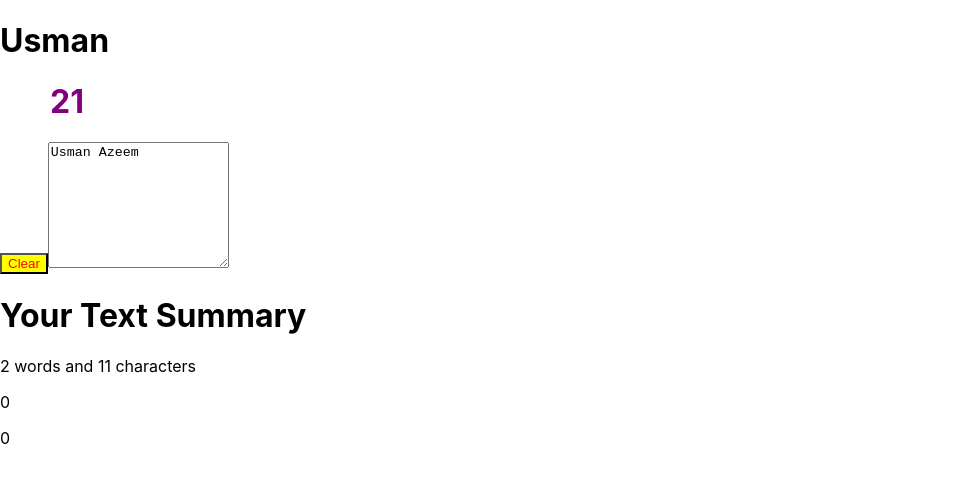
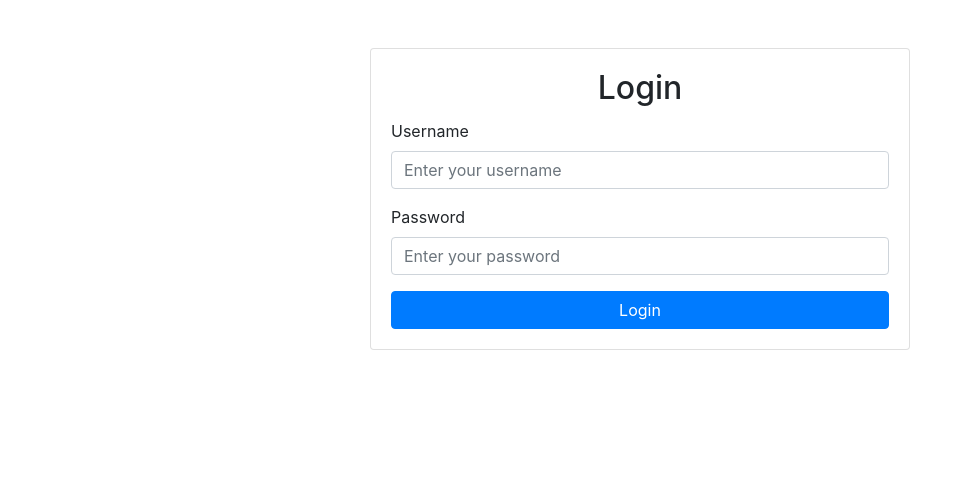
Before and after one commit to zaidkhan2001/Vogue-Vista, a React (Create React App) app: page / in a window 1280 px wide. Shown: the top 482 px of the page, without its empty margins (0-973 px from the left). Built offline with nearby package versions, Linux system fonts and the light colour scheme.

Commit message:
new changes login page

```diff
--- a/public/index.html
+++ b/public/index.html
@@ -3,6 +3,12 @@
 <head>
   <meta charset="utf-8" />
   <link rel="icon" href="%PUBLIC_URL%/favicon.ico" />
+  <link
+  rel="stylesheet"
+  href="https://stackpath.bootstrapcdn.com/bootstrap/4.5.2/css/bootstrap.min.css"
+  integrity="sha384-JcKb8q3iqJ61gNV9KGb8thSsNjpSL0n8PARn9HuZOnIxN0hoP+VmmDGMN5t9UJ0Z"
+  crossorigin="anonymous"
+/>
   <meta name="viewport" content="width=device-width, initial-scale=1" />
   <meta name="theme-color" content="#000000" />
   <meta
--- /dev/null
+++ b/src/Login.jsx
@@ -0,0 +1,42 @@
+import React from 'react';
+
+const Login = () => {
+  return (
+    <div className="container mt-5">
+      <div className="row justify-content-center">
+        <div className="col-md-6">
+          <div className="card">
+            <div className="card-body">
+              <h2 className="card-title text-center">Login</h2>
+              <form>
+                <div className="form-group">
+                  <label htmlFor="username">Username</label>
+                  <input
+                    type="text"
+                    className="form-control"
+                    id="username"
+                    placeholder="Enter your username"
+                  />
+                </div>
+                <div className="form-group">
+                  <label htmlFor="password">Password</label>
+                  <input
+                    type="password"
+                    className="form-control"
+                    id="password"
+                    placeholder="Enter your password"
+                  />
+                </div>
+                <button type="submit" className="btn btn-primary btn-block">
+                  Login
+                </button>
+              </form>
+            </div>
+          </div>
+        </div>
+      </div>
+    </div>
+  );
+};
+
+export default Login;
--- a/src/New.tsx
+++ b/src/New.tsx
@@ -2,12 +2,14 @@ import React from "react"
 import AppFunc from "./AppFunc.tsx"
 import AppClass from "./AppClass.tsx"
 import Display from "./Display.jsx"
+import Login from "./Login.jsx"
 function New()
 {
 return(
 //   {  <AppFunc emotion={"sad"} Age={33} Gender={"MALE"}/>}
 // {<AppClass emotion={"sad"} Age={33}/>}
-<Display name="Usman" age="21"/>
-)
+//<Display name="Usman" age="21"/>Log
+<Login/>
+);
 }
 export default New
```
